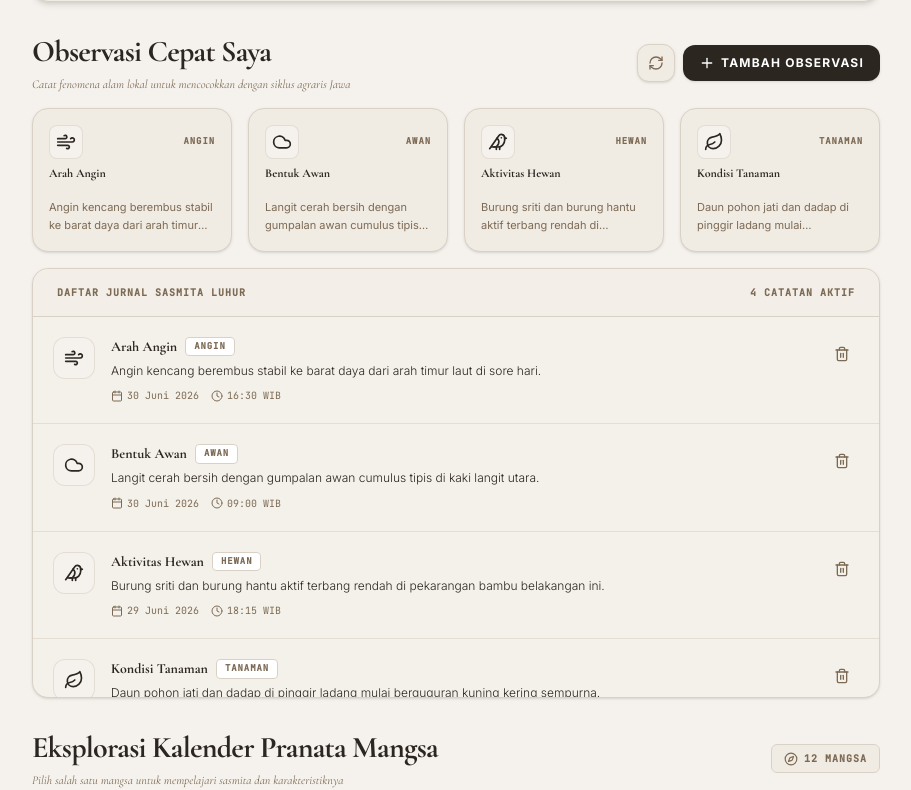
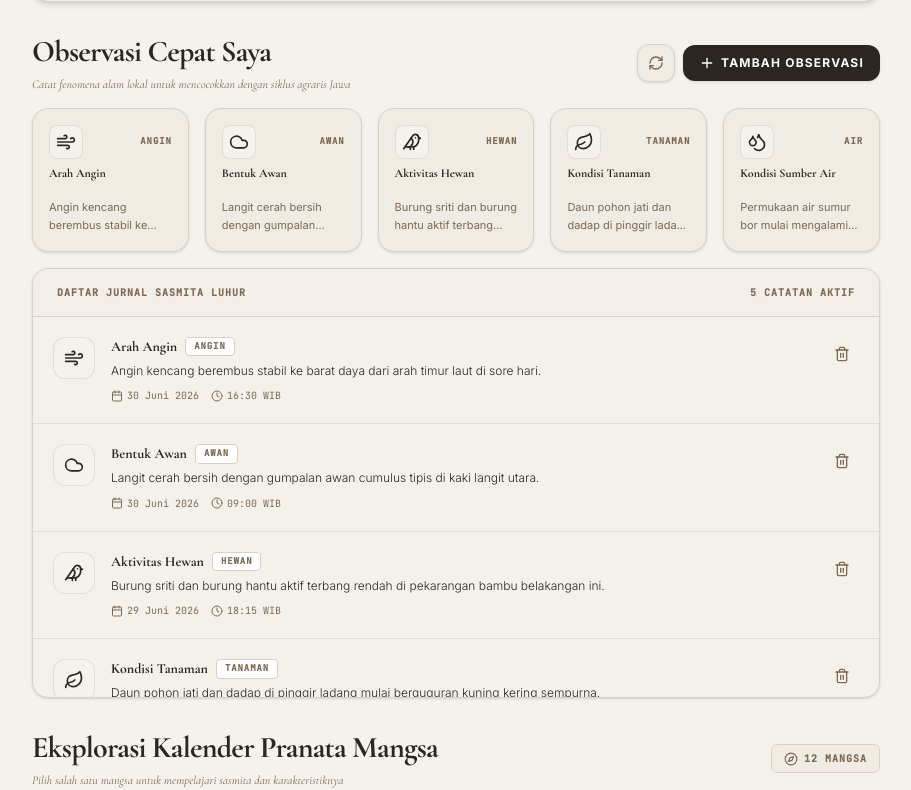
Before and after one commit to ywpurbo-beep/pranotomongso2, a React (Vite) app: page / in a window 1280 px wide. Shown: the part 1263-2053 px from the top of the page, without its empty margins (184-1095 px from the left). Built offline with nearby package versions, Linux system fonts and the light colour scheme; no server answers; a web font is replaced by a local one.

Commit message:
feat: add 'air' category to observations
Introduced 'air' (hydrology) as a new observation category, updated the UI dashboard to display the additional tile, and expanded the AI analysis context to include water-related data.

```diff
--- a/server.ts
+++ b/server.ts
@@ -44,8 +44,8 @@ async function startServer() {
         return res.status(400).json({ error: err.message });
       }
 
-      // Limit to 4 most recent observations to avoid cluttering AI context with old logs
-      const recentObservations = observations.slice(0, 4);
+      // Limit to 6 most recent observations to avoid cluttering AI context with old logs
+      const recentObservations = observations.slice(0, 6);
 
       let obsText = "";
       let hasObs = recentObservations.length > 0;
@@ -68,7 +68,7 @@ Observasi lokal saat ini:
 ${obsText}
 
 Tugas Anda adalah memberikan analisis ramah, mendalam, dan puitis khas budaya Jawa mengenai musim ini:
-${hasObs ? `1. Analisis apakah tanda-tanda alam yang dicatat oleh pengguna (arah angin, bentuk awan, perilaku hewan, kondisi tanaman) selaras dengan karakteristik Mangsa ${currentMangsa.name} saat ini.
+${hasObs ? `1. Analisis apakah tanda-tanda alam yang dicatat oleh pengguna (arah angin, bentuk awan, perilaku hewan, kondisi tanaman, kondisi sumber air/hidrologi) selaras dengan karakteristik Mangsa ${currentMangsa.name} saat ini.
 2. Berikan penjelasan kearifan lokal pertanian tradisional Jawa mengenai makna dari kombinasi tanda-tanda tersebut bagi kegiatan bertani saat ini (misalnya persiapan tanah, penyemaian, penanaman padi/palawija, penyiangan, atau pemanenan).` : `1. Karena tidak ada observasi lokal khusus yang dicatat pengguna, berikan ringkasan murni mengenai esensi dari Mangsa ${currentMangsa.name} ini beserta tanda-tanda alam (sasmita) alamiahnya yang patut diperhatikan.
 2. Jelaskan kearifan lokal pertanian tradisional Jawa mengenai makna rohaniah dan jasmaniah dari musim ini bagi kegiatan pertanian.`}
 3. Berikan saran praktis & bijaksana untuk langkah bercocok tanam atau kegiatan sehari-hari yang selaras dengan irama alam (misal menghemat air, bersiap menghadapi hujan deras, menjaga kesuburan dsb).
--- a/src/App.tsx
+++ b/src/App.tsx
@@ -245,7 +245,7 @@ export default function App() {
   };
 
   // Helper to filter observations for the rapid visual tiles
-  const getLatestObservationForCategory = (cat: 'angin' | 'awan' | 'hewan' | 'tanaman') => {
+  const getLatestObservationForCategory = (cat: 'angin' | 'awan' | 'hewan' | 'tanaman' | 'air') => {
     return observations.find(o => o.category === cat);
   };
 
@@ -255,6 +255,7 @@ export default function App() {
       case 'awan': return 'blue';
       case 'hewan': return 'amber';
       case 'tanaman': return 'emerald';
+      case 'air': return 'cyan';
       default: return 'slate';
     }
   };
@@ -265,6 +266,7 @@ export default function App() {
       case 'awan': return <Cloud className="w-5 h-5" />;
       case 'hewan': return <Bird className="w-5 h-5" />;
       case 'tanaman': return <Leaf className="w-5 h-5" />;
+      case 'air': return <Droplets className="w-5 h-5" />;
       default: return <Compass className="w-5 h-5" />;
     }
   };
@@ -509,9 +511,9 @@ export default function App() {
             </div>
           </div>
 
-          {/* 4 Primary Category Summary Tiles */}
-          <div className="grid grid-cols-2 md:grid-cols-4 gap-4">
-            {(['angin', 'awan', 'hewan', 'tanaman'] as const).map((cat) => {
+          {/* 5 Primary Category Summary Tiles */}
+          <div className="grid grid-cols-2 sm:grid-cols-3 md:grid-cols-5 gap-3 sm:gap-4">
+            {(['angin', 'awan', 'hewan', 'tanaman', 'air'] as const).map((cat) => {
               const latest = getLatestObservationForCategory(cat);
               return (
                 <div
--- a/src/components/AddObservationModal.tsx
+++ b/src/components/AddObservationModal.tsx
@@ -1,5 +1,5 @@
 import React, { useState } from 'react';
-import { X, Wind, Cloud, Bird, Leaf, Calendar, Clock } from 'lucide-react';
+import { X, Wind, Cloud, Bird, Leaf, Calendar, Clock, Droplets } from 'lucide-react';
 import { Observation } from '../types';
 
 interface AddObservationModalProps {
@@ -9,19 +9,20 @@ interface AddObservationModalProps {
 }
 
 export default function AddObservationModal({ isOpen, onClose, onSave }: AddObservationModalProps) {
-  const [category, setCategory] = useState<'angin' | 'awan' | 'hewan' | 'tanaman'>('angin');
+  const [category, setCategory] = useState<'angin' | 'awan' | 'hewan' | 'tanaman' | 'air'>('angin');
   const [title, setTitle] = useState('');
   const [description, setDescription] = useState('');
 
   if (!isOpen) return null;
 
   // Pre-fill fields or trigger suggestion titles based on category selection
-  const handleCategoryChange = (cat: 'angin' | 'awan' | 'hewan' | 'tanaman') => {
+  const handleCategoryChange = (cat: 'angin' | 'awan' | 'hewan' | 'tanaman' | 'air') => {
     setCategory(cat);
     if (cat === 'angin') setTitle('Arah & Kekuatan Angin');
     else if (cat === 'awan') setTitle('Keadaan Langit & Awan');
     else if (cat === 'hewan') setTitle('Gerak-gerik Satwa');
     else if (cat === 'tanaman') setTitle('Perkembangan Flora');
+    else if (cat === 'air') setTitle('Kondisi Air & Hidrologi');
   };
 
   const handleSubmit = (e: React.FormEvent) => {
@@ -54,6 +55,7 @@ export default function AddObservationModal({ isOpen, onClose, onSave }: AddObse
       case 'awan': return 'Keadaan Langit & Awan';
       case 'hewan': return 'Gerak-gerik Satwa';
       case 'tanaman': return 'Perkembangan Flora';
+      case 'air': return 'Kondisi Air & Hidrologi';
       default: return 'Observasi Baru';
     }
   };
@@ -86,61 +88,75 @@ export default function AddObservationModal({ isOpen, onClose, onSave }: AddObse
             <label className="text-[10px] font-mono font-bold tracking-widest text-editorial-accent uppercase">
               1. Pilih Kategori Sasmita (Tanda Alam)
             </label>
-            <div className="grid grid-cols-4 gap-2">
+            <div className="grid grid-cols-5 gap-1.5">
               <button
                 type="button"
                 id="cat-angin-btn"
                 onClick={() => handleCategoryChange('angin')}
-                className={`flex flex-col items-center justify-center p-2.5 rounded-xl border transition-all ${
+                className={`flex flex-col items-center justify-center p-2 rounded-xl border transition-all ${
                   category === 'angin'
                     ? 'bg-editorial-text border-editorial-text text-white'
                     : 'bg-editorial-card border-editorial-border text-editorial-accent hover:border-editorial-accent hover:text-editorial-text'
                 }`}
               >
-                <Wind className="w-5 h-5 mb-1" />
-                <span className="text-[10px] font-medium font-sans">Angin</span>
+                <Wind className="w-4.5 h-4.5 mb-1" />
+                <span className="text-[9px] font-medium font-sans">Angin</span>
               </button>
 
               <button
                 type="button"
                 id="cat-awan-btn"
                 onClick={() => handleCategoryChange('awan')}
-                className={`flex flex-col items-center justify-center p-2.5 rounded-xl border transition-all ${
+                className={`flex flex-col items-center justify-center p-2 rounded-xl border transition-all ${
                   category === 'awan'
                     ? 'bg-editorial-text border-editorial-text text-white'
                     : 'bg-editorial-card border-editorial-border text-editorial-accent hover:border-editorial-accent hover:text-editorial-text'
                 }`}
               >
-                <Cloud className="w-5 h-5 mb-1" />
-                <span className="text-[10px] font-medium font-sans">Awan</span>
+                <Cloud className="w-4.5 h-4.5 mb-1" />
+                <span className="text-[9px] font-medium font-sans">Awan</span>
               </button>
 
               <button
                 type="button"
                 id="cat-hewan-btn"
                 onClick={() => handleCategoryChange('hewan')}
-                className={`flex flex-col items-center justify-center p-2.5 rounded-xl border transition-all ${
+                className={`flex flex-col items-center justify-center p-2 rounded-xl border transition-all ${
                   category === 'hewan'
                     ? 'bg-editorial-text border-editorial-text text-white'
                     : 'bg-editorial-card border-editorial-border text-editorial-accent hover:border-editorial-accent hover:text-editorial-text'
                 }`}
               >
-                <Bird className="w-5 h-5 mb-1" />
-                <span className="text-[10px] font-medium font-sans">Satwa</span>
+                <Bird className="w-4.5 h-4.5 mb-1" />
+                <span className="text-[9px] font-medium font-sans">Satwa</span>
               </button>
 
               <button
                 type="button"
                 id="cat-tanaman-btn"
                 onClick={() => handleCategoryChange('tanaman')}
-                className={`flex flex-col items-center justify-center p-2.5 rounded-xl border transition-all ${
+                className={`flex flex-col items-center justify-center p-2 rounded-xl border transition-all ${
                   category === 'tanaman'
                     ? 'bg-editorial-text border-editorial-text text-white'
                     : 'bg-editorial-card border-editorial-border text-editorial-accent hover:border-editorial-accent hover:text-editorial-text'
                 }`}
               >
-                <Leaf className="w-5 h-5 mb-1" />
-                <span className="text-[10px] font-medium font-sans">Flora</span>
+                <Leaf className="w-4.5 h-4.5 mb-1" />
+                <span className="text-[9px] font-medium font-sans">Flora</span>
+              </button>
+
+              <button
+                type="button"
+                id="cat-air-btn"
+                onClick={() => handleCategoryChange('air')}
+                className={`flex flex-col items-center justify-center p-2 rounded-xl border transition-all ${
+                  category === 'air'
+                    ? 'bg-editorial-text border-editorial-text text-white'
+                    : 'bg-editorial-card border-editorial-border text-editorial-accent hover:border-editorial-accent hover:text-editorial-text'
+                }`}
+              >
+                <Droplets className="w-4.5 h-4.5 mb-1" />
+                <span className="text-[9px] font-medium font-sans">Air</span>
               </button>
             </div>
           </div>
--- a/src/data.ts
+++ b/src/data.ts
@@ -335,5 +335,13 @@ export const INITIAL_OBSERVATIONS = [
     description: "Daun pohon jati dan dadap di pinggir ladang mulai berguguran kuning kering sempurna.",
     date: "28 Juni 2026",
     time: "07:30 WIB"
+  },
+  {
+    id: "obs_5",
+    category: "air" as const,
+    title: "Kondisi Sumber Air",
+    description: "Permukaan air sumur bor mulai mengalami penurunan sekitar 1.5 meter akibat intensitas hujan berkurang.",
+    date: "1 Juli 2026",
+    time: "11:20 WIB"
   }
 ];
--- a/src/types.ts
+++ b/src/types.ts
@@ -27,7 +27,7 @@ export interface Mangsa {
 
 export interface Observation {
   id: string;
-  category: 'angin' | 'awan' | 'hewan' | 'tanaman';
+  category: 'angin' | 'awan' | 'hewan' | 'tanaman' | 'air';
   title: string;
   description: string;
   date: string;
```
